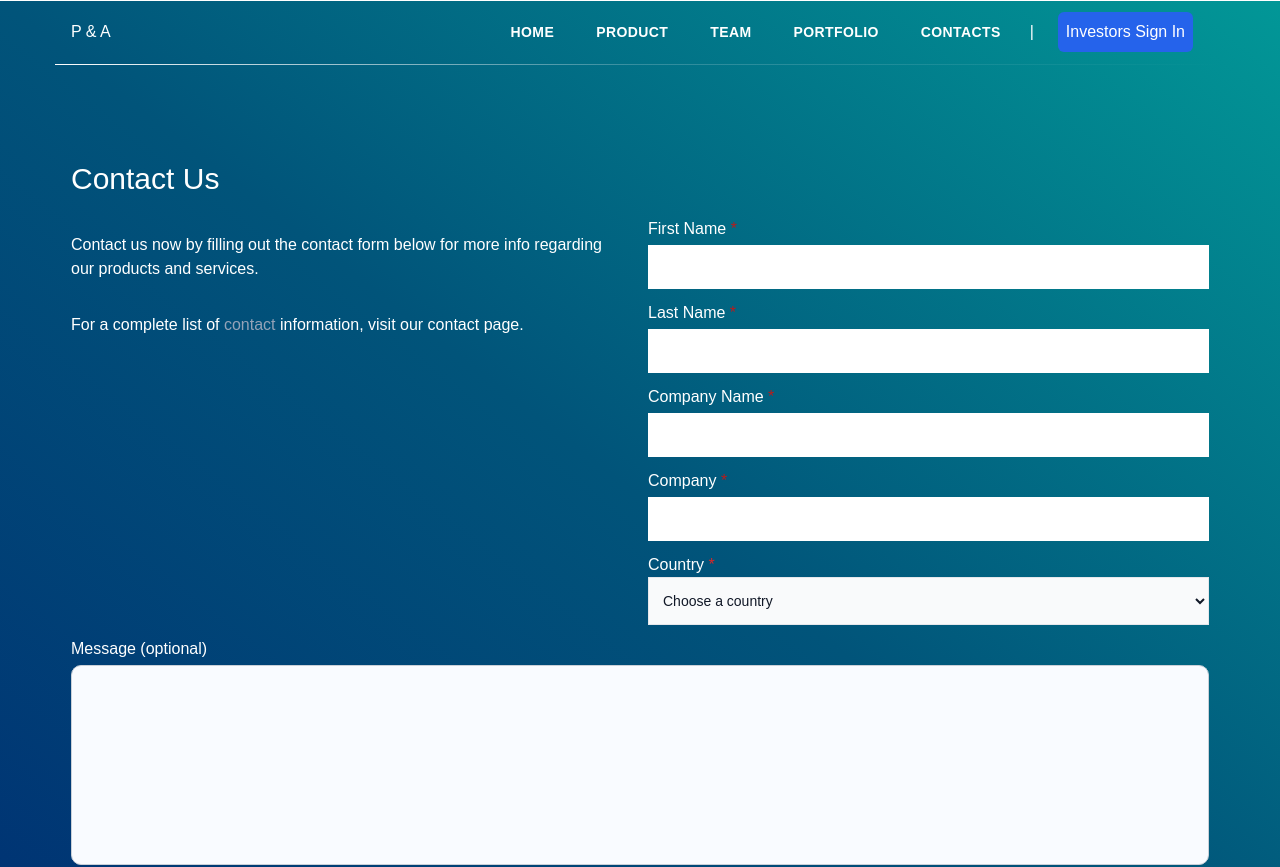
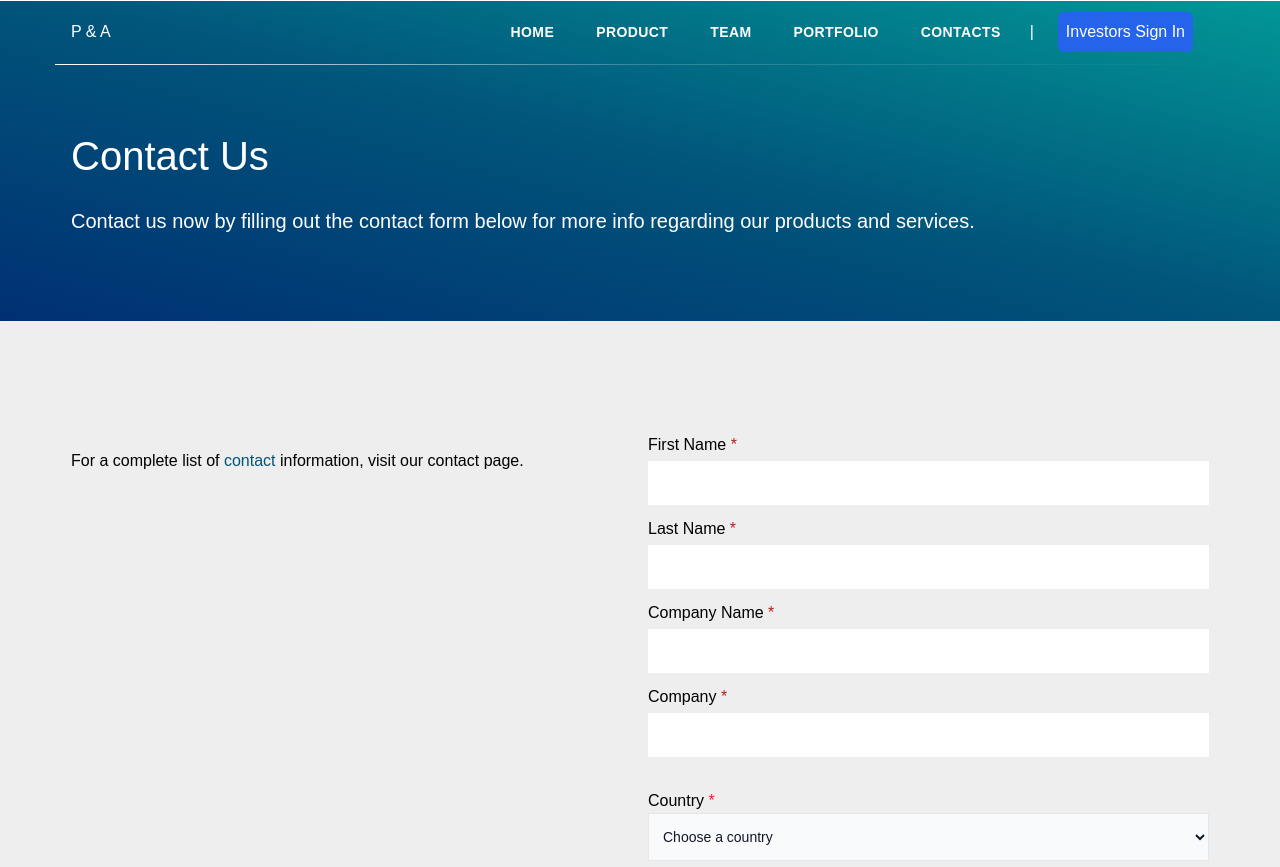
Before and after one commit to CryptoNinja1210/crypto-site, a React (Vite) app: page /contacts in a window 1280 px wide. Shown: the top 867 px of the page. Built offline with nearby package versions, Linux system fonts and the light colour scheme; a web font is replaced by a local one.

Commit message:
layout change [contacts]

```diff
--- a/src/pages/Contats/index.jsx
+++ b/src/pages/Contats/index.jsx
@@ -1,4 +1,5 @@
 import { Button, InputBase } from "@mui/material";
+import { Slide } from "react-awesome-reveal";
 import Layout from "../../components/Layout";
 import { ContactInfo } from "../../data";
 import AttachMoneyIcon from '@mui/icons-material/AttachMoney';
@@ -8,23 +9,31 @@ import AutoStoriesIcon from '@mui/icons-material/AutoStories';
 export default function Contacts() {
   return (
     <Layout>
+
+      <div className="bg-gradient-to-bl from-[#029797] via-[#01547a] to-[#003073] w-full h-80 flex justify-center">
+        <div className="lg:w-[1170px] w-full px-4 self-center">
+          <Slide duration={2000} triggerOnce direction="right">
+            <p className="text-white text-[2.5rem] pt-10 pb-5">Contact Us</p>
+            <p className="text-white text-[1.25rem]">
+              Contact us now by filling out the contact form below for more info
+              regarding our products and services.
+            </p>
+          </Slide>
+        </div>
+      </div>
+
       {/* Contact begins */}
-      <div className="bg-gradient-to-bl from-[#029797] via-[#01547a] to-[#003073] w-full flex justify-center">
-        <div className="lg:w-[1170px] w-full p-4 mt-36 mb-7">
-              <p className="mb-5 text-3xl text-white">Contact Us</p>
+      <div className="bg-[#eee] w-full flex justify-center">
+        <div className="lg:w-[1170px] w-full p-4 mt-16 md:mt-24">
           <div className="grid md:grid-cols-2 grid-cols-1 gap-4">
-            <div className="text-white text-[16px] mb-3 mr-5">
-              <p className="py-4">
-                Contact us now by filling out the contact form below for more info
-                regarding our products and services.
-              </p>
+            <div className=" text-[16px] mr-5">
               <p className="py-4">
                 For a complete list of{" "}
-                <span className="text-slate-400">contact</span> information, visit
+                <span className="text-[#01547a]">contact</span> information, visit
                 our contact page.
               </p>
             </div>
-            {/* <div className="text-[16px] text-white mb-3 self-center">
+            {/* <div className="text-[16px]  mb-3 self-center">
               <p className="py-4">
                 Cactus Custoody is trusted qualified custodian for institutional digital asset management and financial services.
               </p>
@@ -42,7 +51,7 @@ export default function Contacts() {
               <div className="">
                 {ContactInfo.map((item) => (
                   <div key={item.name} className="mb-3">
-                    <span className="mb-1 text-bold text-white text-base">
+                    <span className="mb-1 text-bold  text-base">
                       {item.name}
                     </span><span className="text-red-700"> * </span>
                     <input
@@ -53,8 +62,8 @@ export default function Contacts() {
                 ))}
               </div>
               <div className="">
-                <div className="my-3">
-                  <span className="mb-1 text-bold text-white text-base">
+                <div className="my-8">
+                  <span className="mb-1 text-bold  text-base">
                     Country
                   </span><span className="text-red-600"> * </span>
                   <select id="countries" className="bg-gray-50 border text-gray-900 text-sm focus:ring-blue-500 focus:border-gray-600 block w-full p-2.5 h-12 ">
@@ -70,7 +79,7 @@ export default function Contacts() {
           </div>
 
           <div className="mb-3">
-            <label className="text-white"> Message (optional)</label>
+            <label className=""> Message (optional)</label>
             <InputBase
               id="user_message"
               multiline
```
